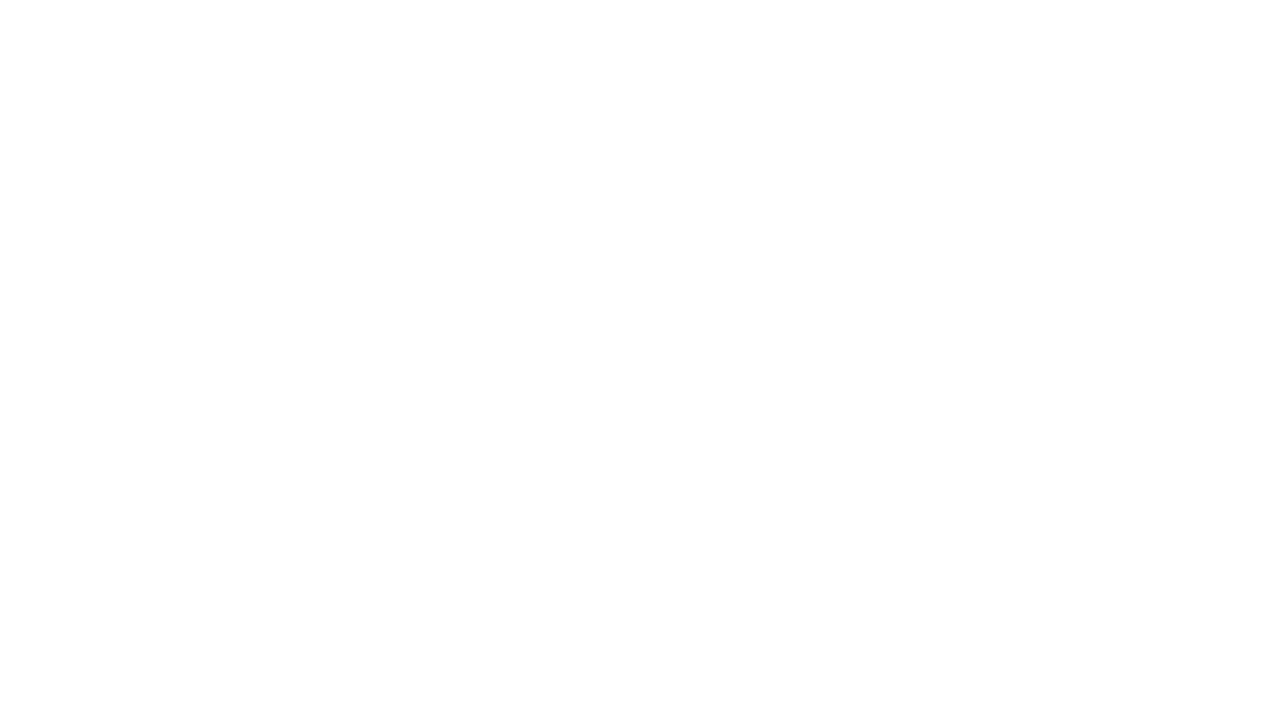
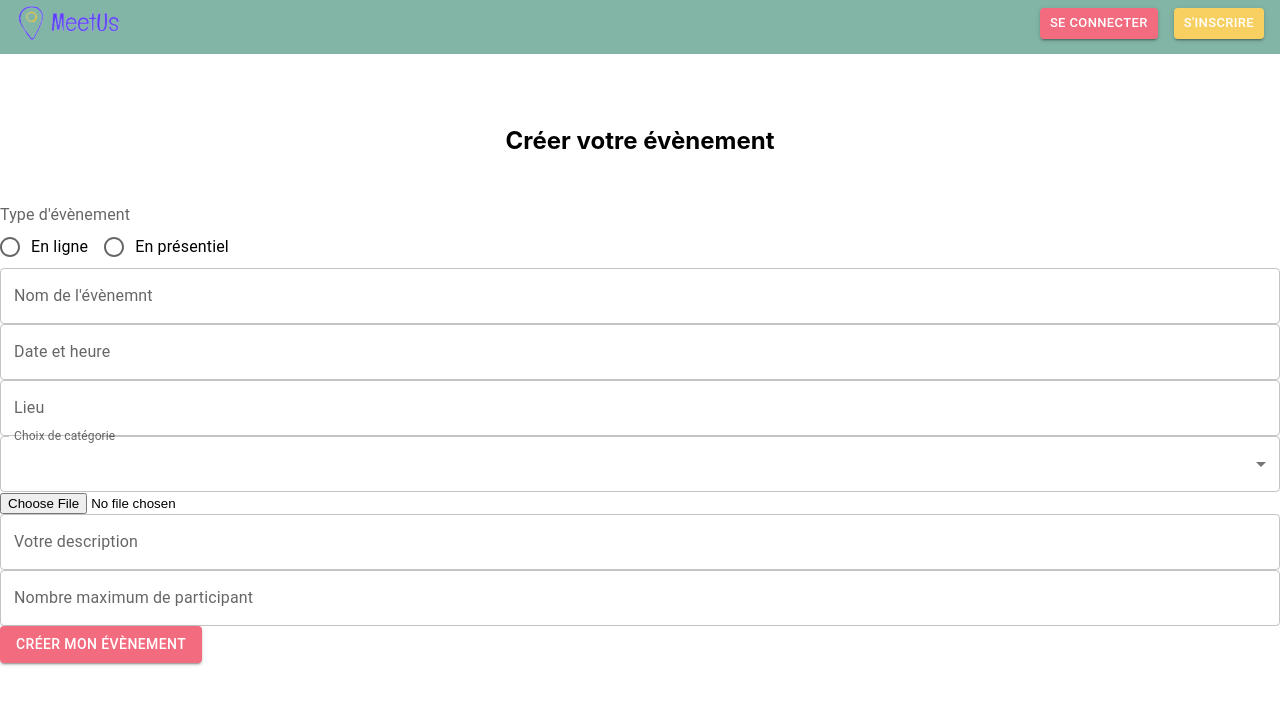
Before and after one commit to GeraldineBB/meetus-front, a React (Create React App) app: page /create in a window 1280 px wide. Before the commit this address had no page. Shown: the top 704 px of the page. Built offline with nearby package versions, Linux system fonts and the light colour scheme.

Commit message:
feature-create and event form

```diff
--- a/src/components/App/App.tsx
+++ b/src/components/App/App.tsx
@@ -4,13 +4,15 @@ import {
 } from "react-router-dom";
 
 import HomePage from '../../Views/HomePage';
-
+import Event from "../Event";
 
 function App() {
   return (
     <div className="App">
       <Routes>
         <Route path='/' element={<HomePage />} />
+
+        <Route path='/create' element={<Event />} />
       </Routes>
     </div>
 
--- /dev/null
+++ b/src/components/Event/EventForm/index.tsx
@@ -0,0 +1,84 @@
+import React from 'react';
+import TextField from '@mui/material/TextField';
+import './style.scss';
+/*
+import Button from '@mui/material/Button'; */
+import { MenuItem } from '@mui/material';
+import { Select } from '@mui/material';
+import { FormControl } from '@mui/material';
+import { FormLabel } from '@mui/material';
+import { RadioGroup } from '@mui/material';
+import { Radio } from '@mui/material';
+import { FormControlLabel } from '@mui/material';
+import { InputLabel } from '@mui/material';
+
+const EventForm = () => {
+
+
+
+
+
+
+    return (
+
+        <div>
+            <h2> Créer votre évènement </h2>
+            <form>
+                <div className='login__form__if'>
+                    <FormControl component="fieldset">
+                        <FormLabel component="legend">Type d'évènement</FormLabel>
+                        <RadioGroup
+                            row aria-label="type"
+                            name="controlled__radio__buttons__group"
+                            value='TODO'
+                            /* onChange='TODOHANDLE' */
+                        >
+                            <FormControlLabel value="online" control={<Radio />} label="En ligne" />
+                            <FormControlLabel value="realLife" control={<Radio />} label="En présentiel" />
+                        </RadioGroup>
+                    </FormControl>
+                </div>
+                <div className='login__form__name'>
+                    <TextField fullWidth label="Nom de l'évènemnt" className="eventForm" />
+                </div>
+                <div className='login__form__date'>
+                    <TextField fullWidth label="Date et heure" className="eventForm" />
+                </div>
+                <div className='login__form__place'>
+                    <TextField fullWidth label="Lieu" className="eventForm" />
+                </div>
+                <div className='login__form__select'>
+                    <FormControl fullWidth>
+                        <InputLabel id="demo-simple-select-label">Choix de catégorie</InputLabel>
+                        <Select
+                        labelId="event_form_single_select_label"
+                        id="event_form_single_select"
+                        value='TODO'
+                        label="categorySelect"
+                        /* onChange='TODOHANDLE' */
+                        >
+                            {/* //TODO ICI UNE MAP DE CATEGORIE */}
+                        <MenuItem value={1}>Category1</MenuItem>
+                        <MenuItem value={2}>Category2</MenuItem>
+                        </Select>
+                    </FormControl>
+                </div>
+                <div className='login__form__photo'>
+                    <input type="file" />
+                </div>
+                <div className='login__form__description'>
+                    <TextField fullWidth label="Votre description" className="eventForm" />
+                </div>
+                <div className='login__form__number'>
+                    <TextField fullWidth label="Nombre maximum de participant" className="eventForm" />
+                </div>
+                {/* <Button sx={{ backgroundColor: '#F36B7F', '&:hover': { backgroundColor: '#F8CF61' } }} onSubmit='TODO' className='buttom' variant="contained">Créer mon évènement</Button> */}
+            </form>
+
+
+        </div>
+
+    );
+};
+
+export default EventForm;
--- /dev/null
+++ b/src/components/Event/EventForm/style.scss
@@ -0,0 +1,64 @@
+.event__form{
+    &__name{
+        display: flex;
+        justify-self: center;
+        margin: 0 auto;
+        max-width: 100%;
+        width: 600px;
+        margin-bottom: 5em;
+    }
+    &__date{
+        display: flex;
+        justify-self: center;
+        margin: 0 auto;
+        max-width: 100%;
+        width: 600px;
+    }
+    &__place{
+        display: flex;
+        justify-self: center;
+        margin: 0 auto;
+        max-width: 100%;
+        width: 600px;
+    }
+    &__select{
+        display: flex;
+        justify-self: center;
+        margin: 0 auto;
+        max-width: 100%;
+        width: 600px;
+    }
+    &__photo{
+        display: flex;
+        justify-self: center;
+        margin: 0 auto;
+        max-width: 100%;
+        width: 600px;
+    }
+    &__description{
+        display: flex;
+        justify-self: center;
+        margin: 0 auto;
+        max-width: 100%;
+        width: 600px;
+    }
+    &__number{
+        display: flex;
+        justify-self: center;
+        margin: 0 auto;
+        max-width: 100%;
+        width: 600px;
+    }
+
+}
+h2{
+    margin-top: 3em;
+    margin-bottom: 2em;
+    display: flex;
+    justify-content: center;
+    text-transform: initial;
+}
+span{
+    display: flex;
+    justify-content: center;
+}
--- /dev/null
+++ b/src/components/Event/index.tsx
@@ -0,0 +1,21 @@
+import React from 'react';
+import EventForm from './EventForm';
+import Button from '@mui/material/Button';
+import Header from '../../components/Header';
+const Event = () => {
+
+    return (
+
+        <div>
+            <Header />
+            <EventForm />
+
+            {/* LE BUTTON ICI EST PR LEXEMPLE, IL IRA EN SUBMIT DANS LE EVENT FORM, A CAUSE DE TYPESCRIPT NE PEUT PAS ENCORE LE TESTER */}
+            <Button sx={{ backgroundColor: '#F36B7F', '&:hover': { backgroundColor: '#F8CF61' } }}  className='buttom' variant="contained">Créer mon évènement</Button>
+
+        </div>
+
+    );
+};
+
+export default Event;
```
Also changed, not shown: src/components/Event/style.scss (added).
